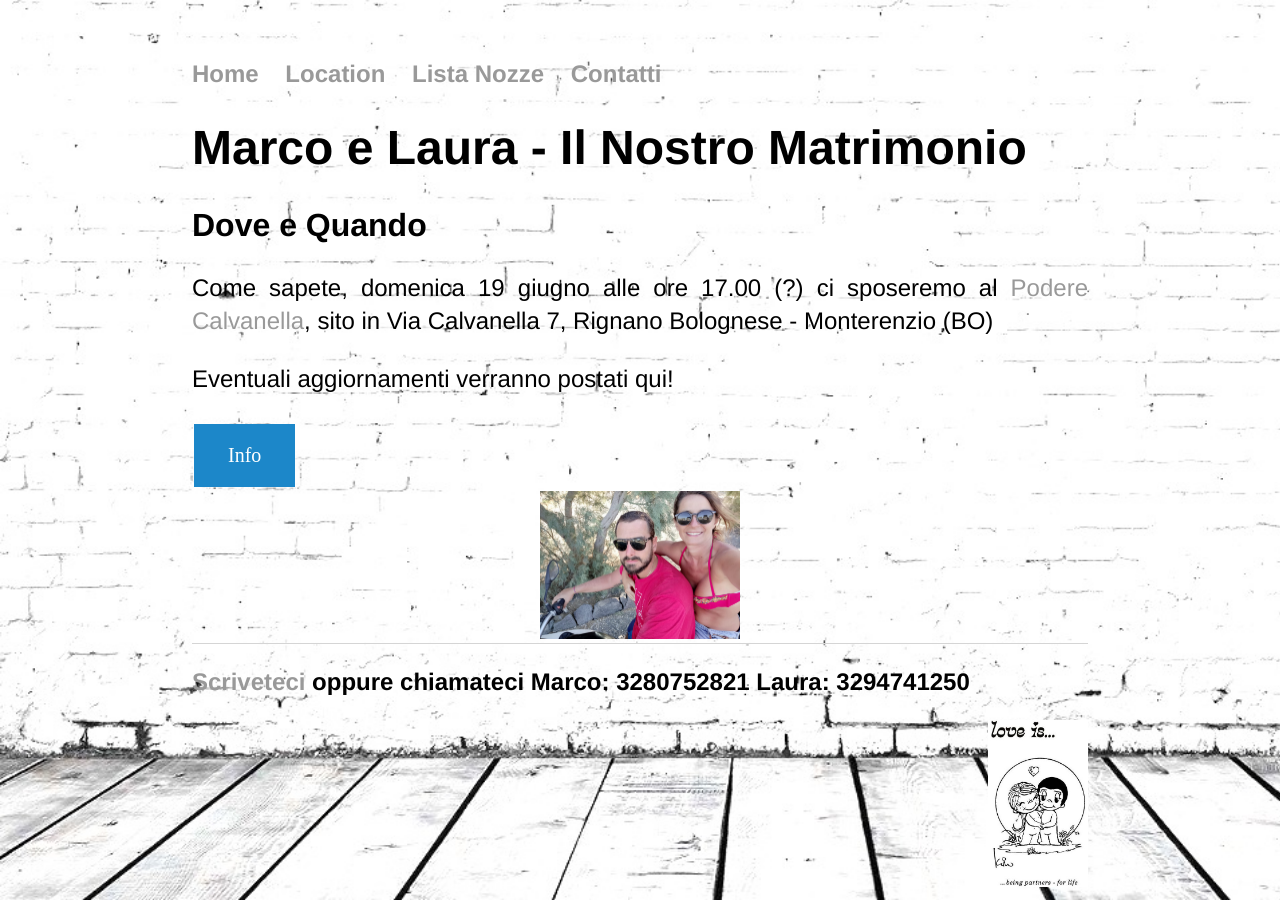
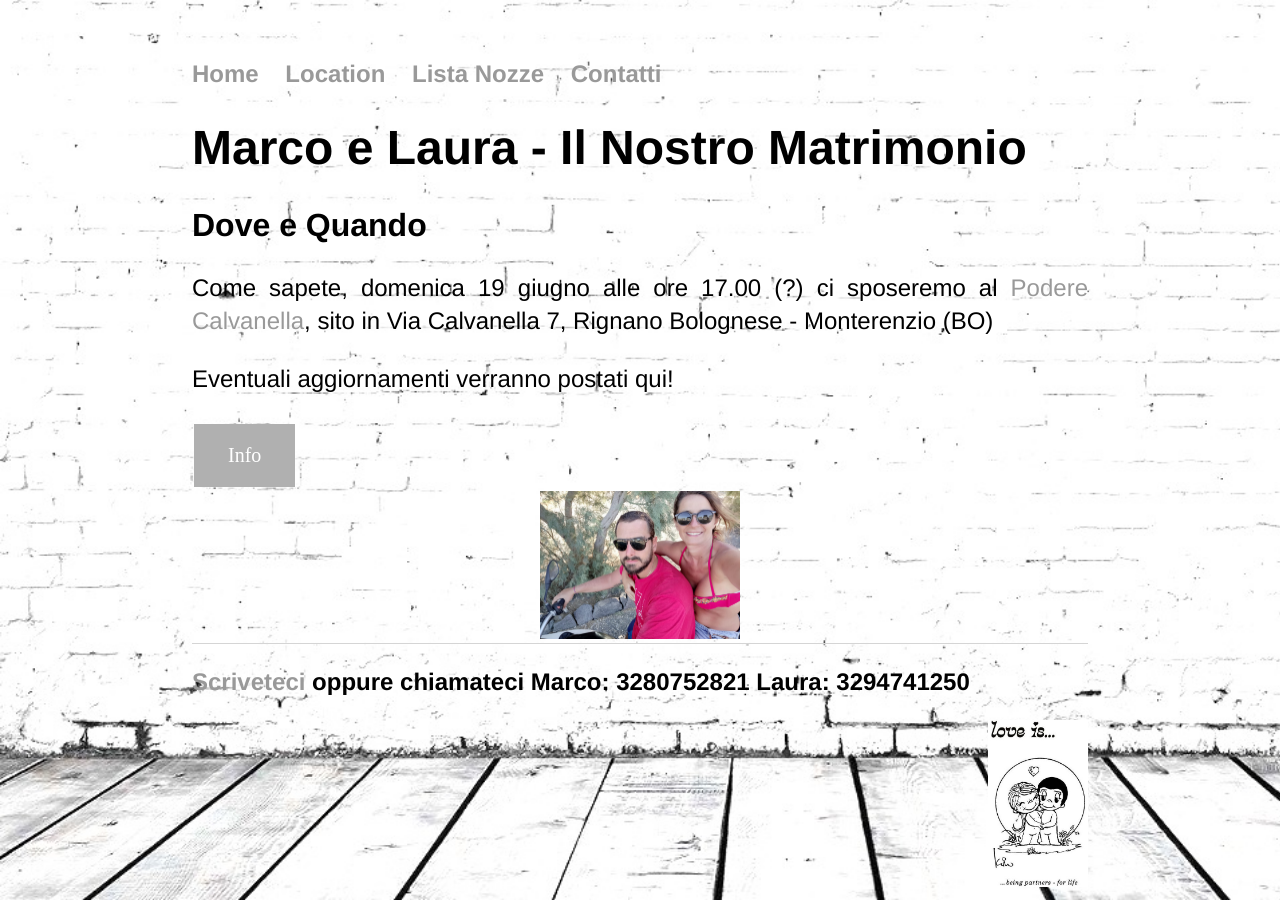
Before and after one commit to marcoelaura/marcoelaura.github.io, a Jekyll site: the page built from index.html, in a window 1280 px wide. Built offline with Jekyll 4.4.1, drawn with Linux system fonts in a browser that asks for light colours.

Commit message:
Update index.html

```diff
--- a/index.html
+++ b/index.html
@@ -14,7 +14,7 @@ title: Marco e Laura
 
 	<style>
       .button {
-        background-color: #1c87c9;
+        background-color: #b0b0b0;
         border: none;
         color: white;
         padding: 20px 34px;
```
Also changed, not shown: other parts of index.html (+1 -1 lines).
